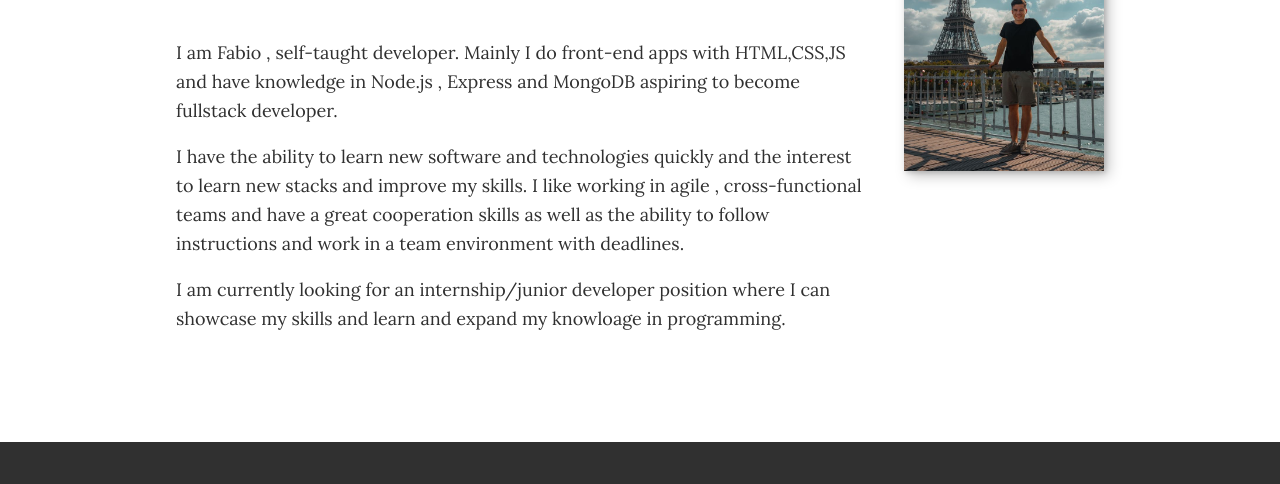
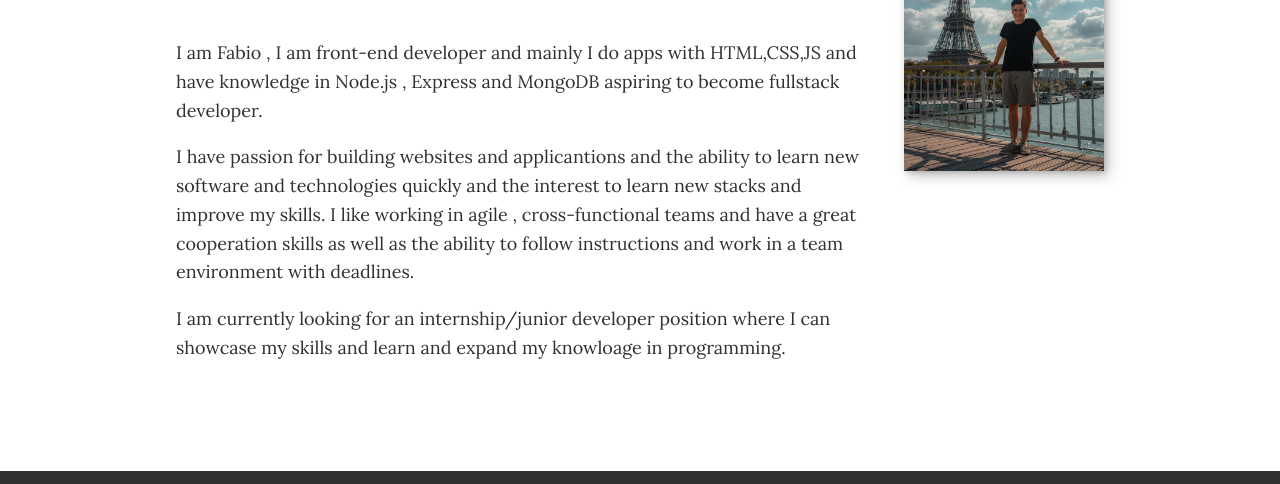
Before and after one commit to fabqc10/portfolio, a plain HTML site: page index.html in a window 1280 px wide. Shown: the part 802-1286 px from the top of the page. Drawn offline with nearby package versions, Linux system fonts and the light colour scheme.

Commit message:
update about me

```diff
--- a/index.html
+++ b/index.html
@@ -72,8 +72,8 @@
            <p class="section__subtitle section__subtitle--about">Developer based in Stockholm , Sweden.</p>
 
            <div class="about-me__body">
-               <p>I am Fabio , self-taught developer. Mainly I do front-end apps with HTML,CSS,JS and have knowledge in Node.js , Express and MongoDB aspiring to become fullstack developer. </p>
-               <p>I have the ability to learn new software and technologies quickly and the interest to learn new stacks and improve my skills.
+               <p>I am Fabio , I am front-end developer and mainly I do apps with HTML,CSS,JS and have knowledge in Node.js , Express and MongoDB aspiring to become fullstack developer. </p>
+               <p>I have passion for building websites and applicantions and the ability to learn new software and technologies quickly and the interest to learn new stacks and improve my skills.
                 I like working in agile , cross-functional teams and have a great cooperation skills as well as the ability to follow instructions and work in a team environment with deadlines.
                </p>
                <p>I am currently looking for an internship/junior developer position where I can showcase my skills and learn and expand my knowloage in programming.</p>
```
